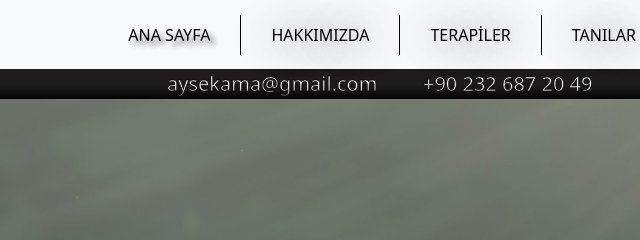
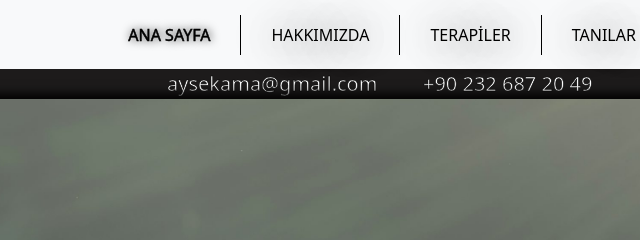
Before and after one commit to Hiradoras/aysekama, a plain HTML site: page main/main.html in a window 1280 px wide. In both pictures the pointer is over the link "ANA SAYFA". Shown: the top 240 px of the page, 474-1114 px from the left. Drawn offline with nearby package versions, Linux system fonts and the light colour scheme.

Commit message:
changed shadow

```diff
--- a/main/navbar1_style.css
+++ b/main/navbar1_style.css
@@ -13,11 +13,13 @@
 }
 
 #nav-1-items{
-    transition: text-shadow 0.2s ease-out 10ms
+    transition: text-shadow 0.2s ease-out 10ms;
 }
 
 #nav-1-items:hover{
-    text-shadow: 5px 5px 5px gray;
+    /* text-shadow: 5px 5px 5px gray; */
+    -webkit-text-stroke: 0.5px black;
+    text-shadow: rgb(0, 0, 0) 1px 0 10px;
 }
 
 #vertical {
```
